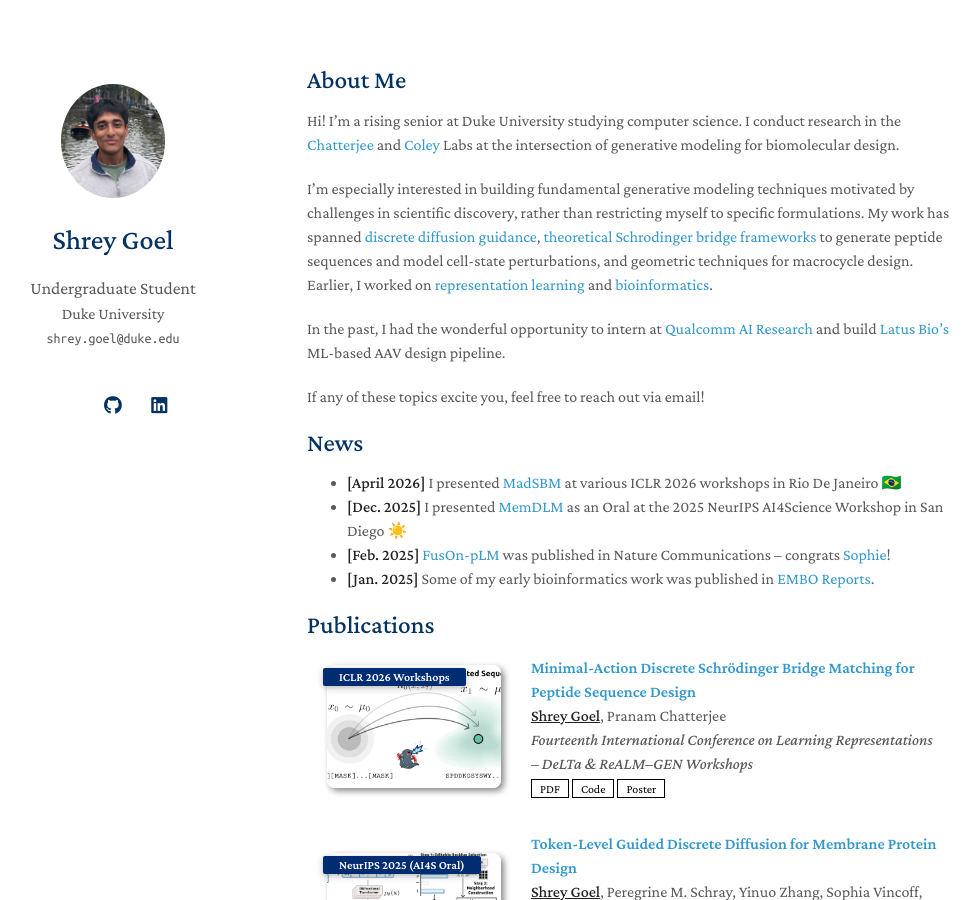
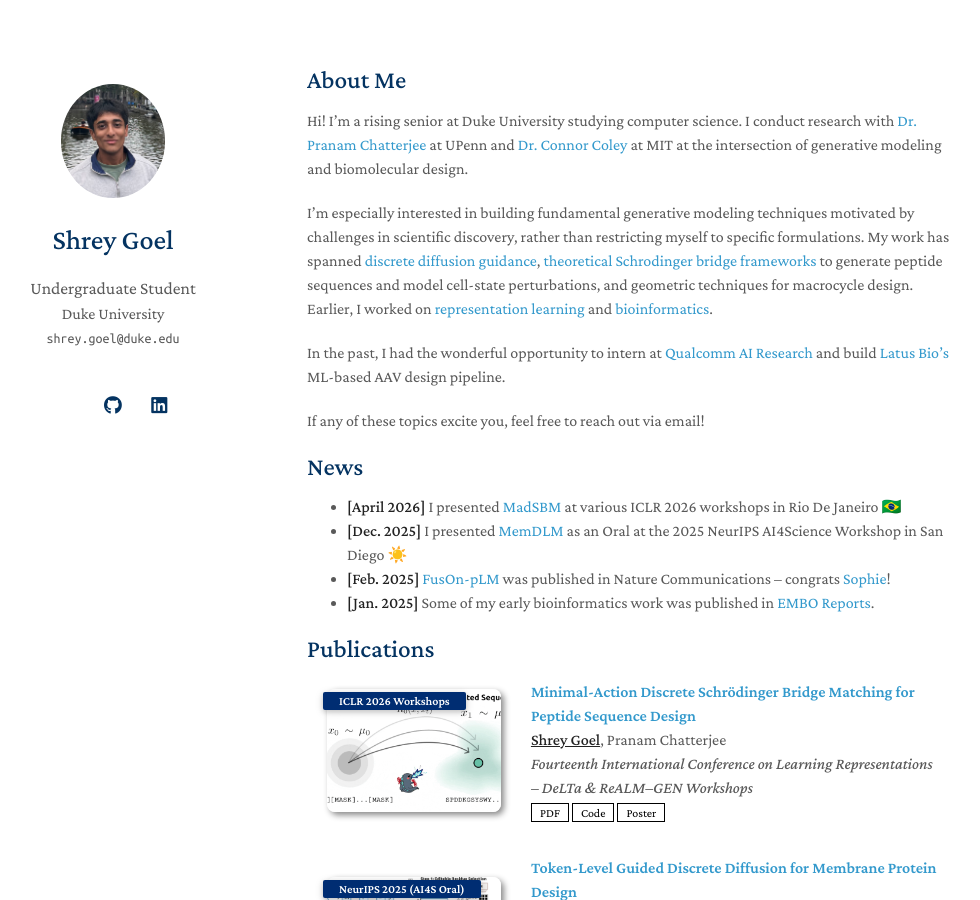
Before and after one commit to shreygoel09/shreygoel09.github.io, a Jekyll site: the page built from index.md, in a window 1280 px wide and 900 px high. Shown: the whole window, without its empty margins (163-1143 px from the left). Built offline with Jekyll 4.4.1, drawn with Linux system fonts in a browser that asks for light colours; a style sheet for code colours, icons or effects is not loaded; our own code applies the rules of GitHub Pages for plain Markdown files.

Commit message:
Update index.md

```diff
--- a/index.md
+++ b/index.md
@@ -4,7 +4,7 @@ layout: homepage
 
 ## About Me
 
-Hi! I’m a rising senior at Duke University studying computer science. I conduct research in the [Chatterjee](https://www.chatterjeelab.com/) and [Coley](https://coley.mit.edu/) Labs at the intersection of generative modeling for biomolecular design.
+Hi! I’m a rising senior at Duke University studying computer science. I conduct research with [Dr. Pranam Chatterjee](https://www.chatterjeelab.com/) at UPenn and [Dr. Connor Coley](https://coley.mit.edu/) at MIT at the intersection of generative modeling and biomolecular design.
 
 I’m especially interested in building fundamental generative modeling techniques motivated by challenges in scientific discovery, rather than restricting myself to specific formulations. My work has spanned [discrete diffusion guidance](https://arxiv.org/abs/2410.16735), [theoretical Schrodinger bridge frameworks](https://openreview.net/forum?id=94KB26ww3D) to generate peptide sequences and model cell-state perturbations, and geometric techniques for macrocycle design. Earlier, I worked on [representation learning](https://www.nature.com/articles/s41467-025-56745-6) and [bioinformatics](https://link.springer.com/article/10.1038/s44319-025-00371-2).
 
```
